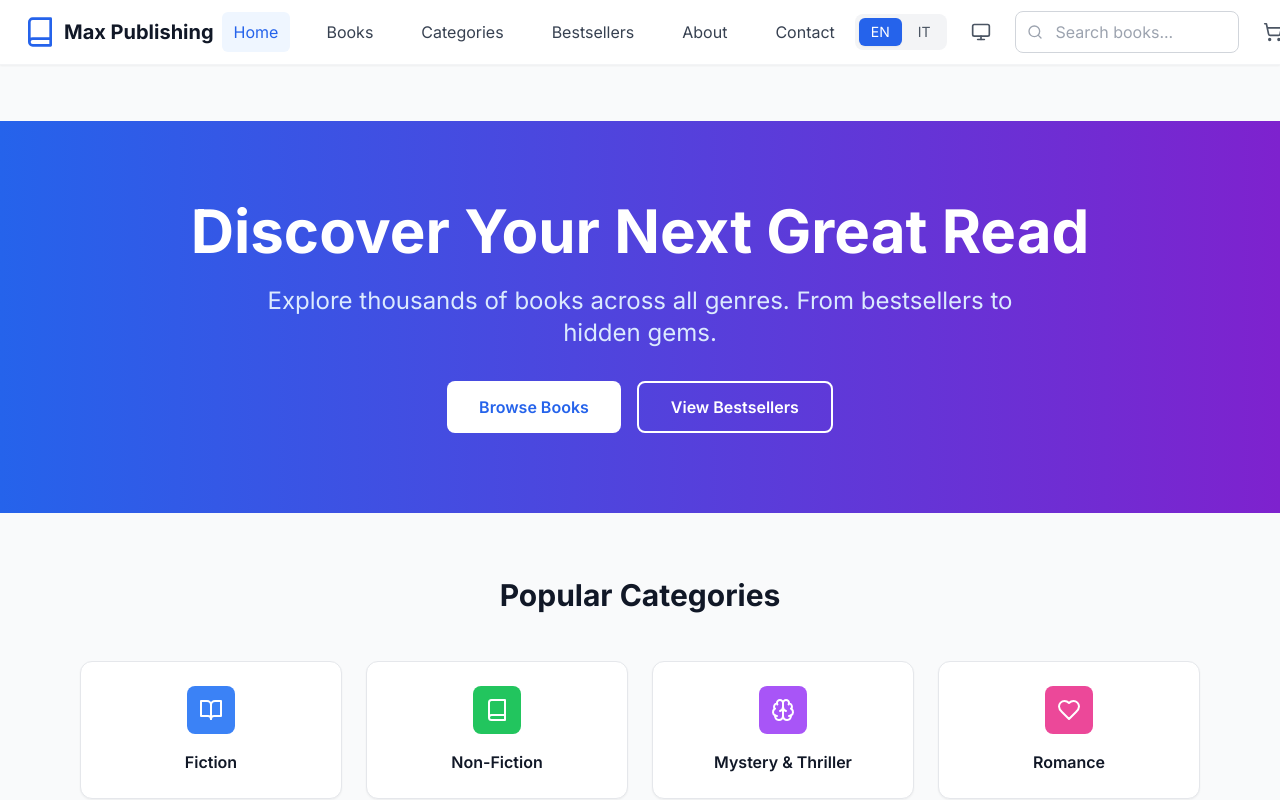
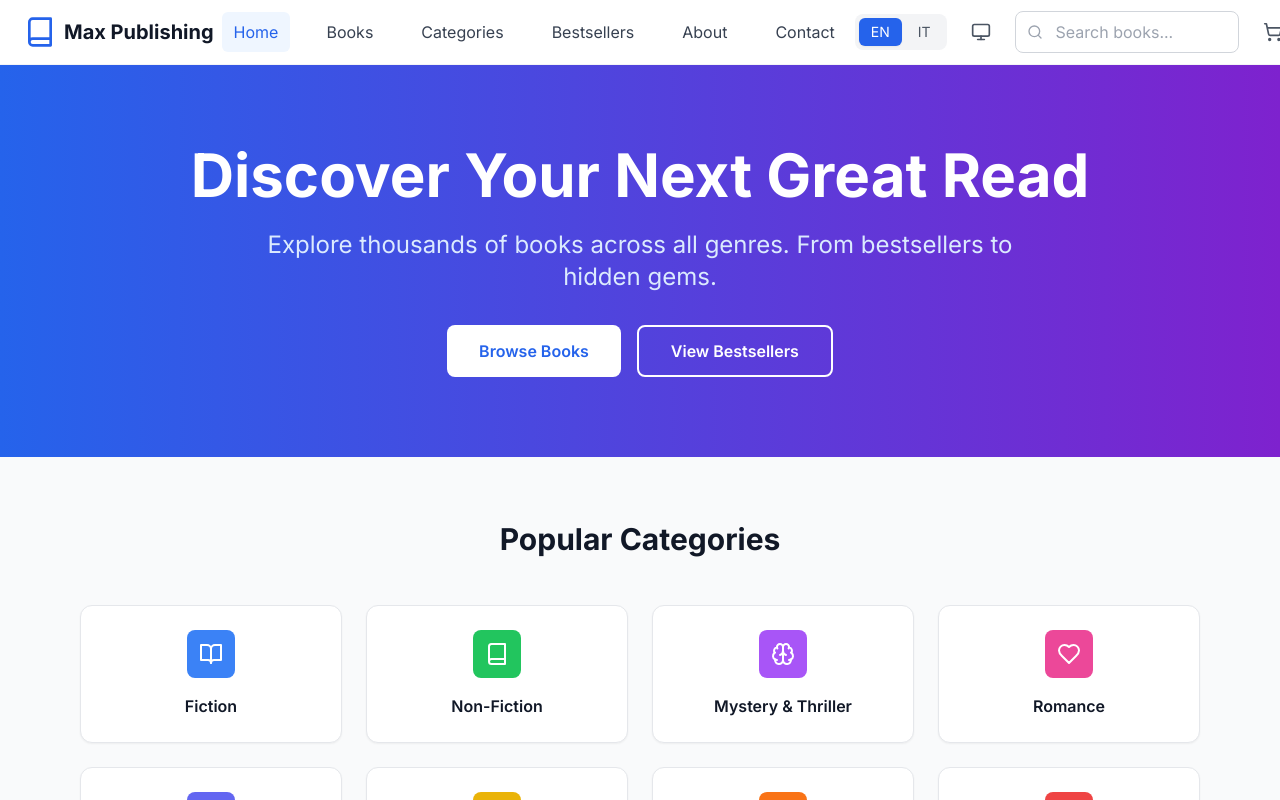
Before and after one commit to Kadxy/max-publish, a Next.js app: page / in a window 1280 px wide. Shown: the top 800 px of the page. Built offline with nearby package versions, Linux system fonts and the light colour scheme.

Commit message:
fix(spacing): Remove unnecessary padding between header and main content

```diff
--- a/app/page.tsx
+++ b/app/page.tsx
@@ -171,7 +171,7 @@ function HomeContent() {
                 cartItemCount={getCartItemCount()}
             />
 
-            <main className="pt-14">
+            <main>
                 {renderCurrentPage()}
             </main>
 
```
